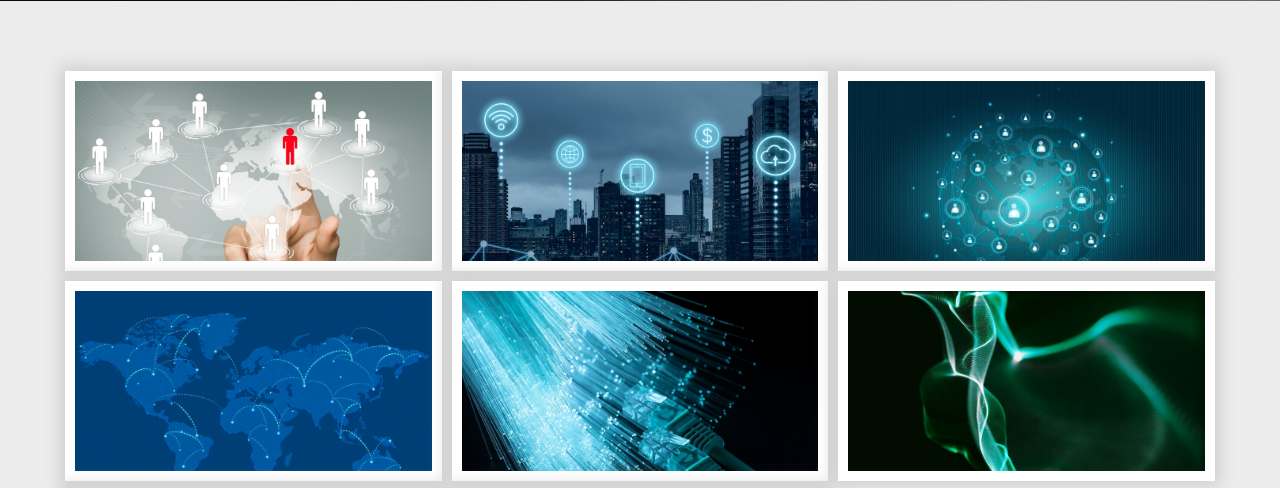
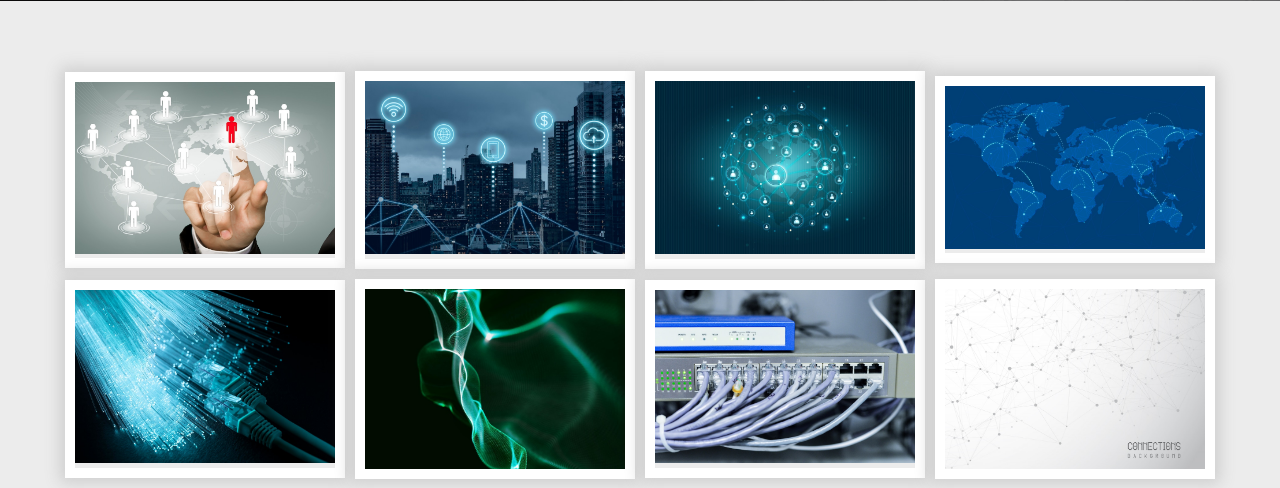
Before and after one commit to Ahmdaboelhassan/Design6, a plain HTML site: page index.html in a window 1280 px wide. Shown: the part 799-1287 px from the top of the page. Drawn offline with Linux system fonts and the light colour scheme.

Commit message:
Update Gallery Section

```diff
--- a/css/main.css
+++ b/css/main.css
@@ -325,7 +325,7 @@ header .container .links-ul ul li a:hover {
 }
 .gallary .container {
   display: grid;
-  grid-template-columns: repeat(auto-fill, minmax(300px, 1fr));
+  grid-template-columns: repeat(auto-fill, minmax(270px, 1fr));
   justify-content: center;
   align-items: center;
   gap: 10px;
@@ -344,6 +344,11 @@ header .container .links-ul ul li a:hover {
   width: 100%;
   height: 100%;
 }
+/*Commit 1*/
+@media (max-width: 992px) {
+  .gallary .container div img {
+   pointer-events: none;
+  }
 
 .about-us {
   padding: 50px 0;
```
